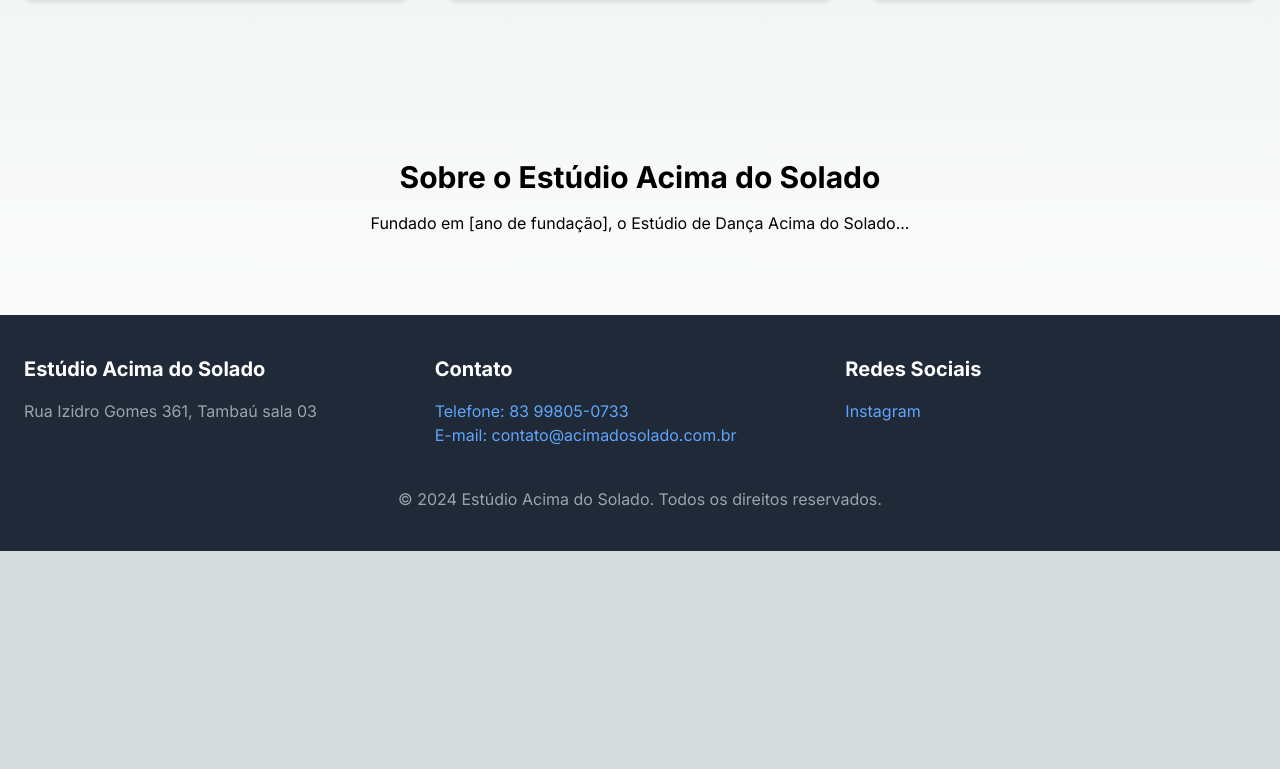
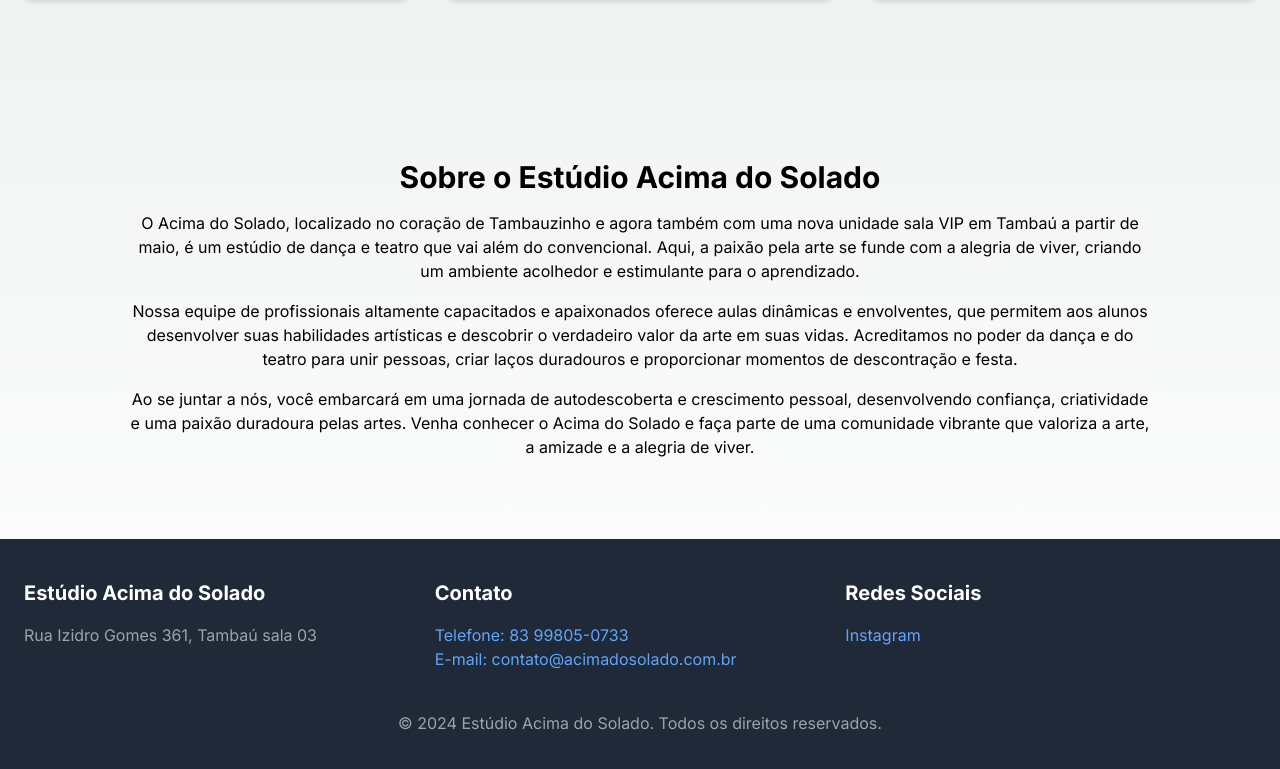
Before and after one commit to rubensGouveia/landingPage-ADS, a Next.js app: page / in a window 1280 px wide. Shown: the part 1519-2288 px from the top of the page. Before the commit the page ends 2070 px from the top, so only its background shows below. Built offline with nearby package versions, Linux system fonts and the light colour scheme.

Commit message:
ajustando texto do componente About

```diff
--- a/src/components/About.tsx
+++ b/src/components/About.tsx
@@ -5,8 +5,27 @@ export const AboutStudio: React.FC = () => {
         <h2 className="text-3xl font-bold text-center">
           Sobre o Estúdio Acima do Solado
         </h2>
-        <p className="mt-4 text-center">
-          Fundado em [ano de fundação], o Estúdio de Dança Acima do Solado...
+        <p className="mt-4 text-center max-w-screen-lg mx-auto">
+          O Acima do Solado, localizado no coração de Tambauzinho e agora também
+          com uma nova unidade sala VIP em Tambaú a partir de maio, é um estúdio
+          de dança e teatro que vai além do convencional. Aqui, a paixão pela
+          arte se funde com a alegria de viver, criando um ambiente acolhedor e
+          estimulante para o aprendizado.
+        </p>
+        <p className="mt-4 text-center max-w-screen-lg mx-auto">
+          Nossa equipe de profissionais altamente capacitados e apaixonados
+          oferece aulas dinâmicas e envolventes, que permitem aos alunos
+          desenvolver suas habilidades artísticas e descobrir o verdadeiro valor
+          da arte em suas vidas. Acreditamos no poder da dança e do teatro para
+          unir pessoas, criar laços duradouros e proporcionar momentos de
+          descontração e festa.
+        </p>
+        <p className="mt-4 text-center max-w-screen-lg mx-auto">
+          Ao se juntar a nós, você embarcará em uma jornada de autodescoberta e
+          crescimento pessoal, desenvolvendo confiança, criatividade e uma
+          paixão duradoura pelas artes. Venha conhecer o Acima do Solado e faça
+          parte de uma comunidade vibrante que valoriza a arte, a amizade e a
+          alegria de viver.
         </p>
       </div>
     </section>
```
